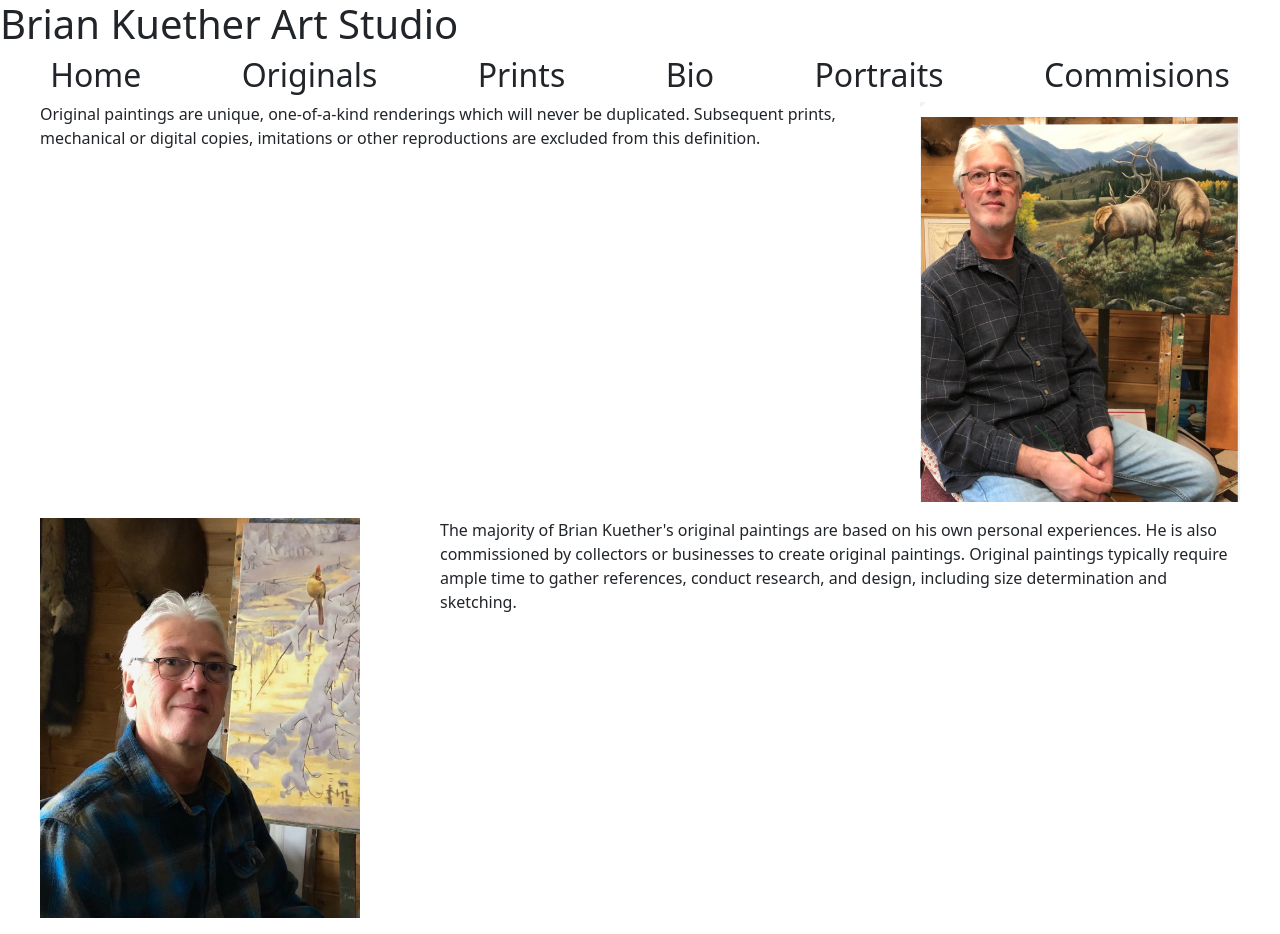
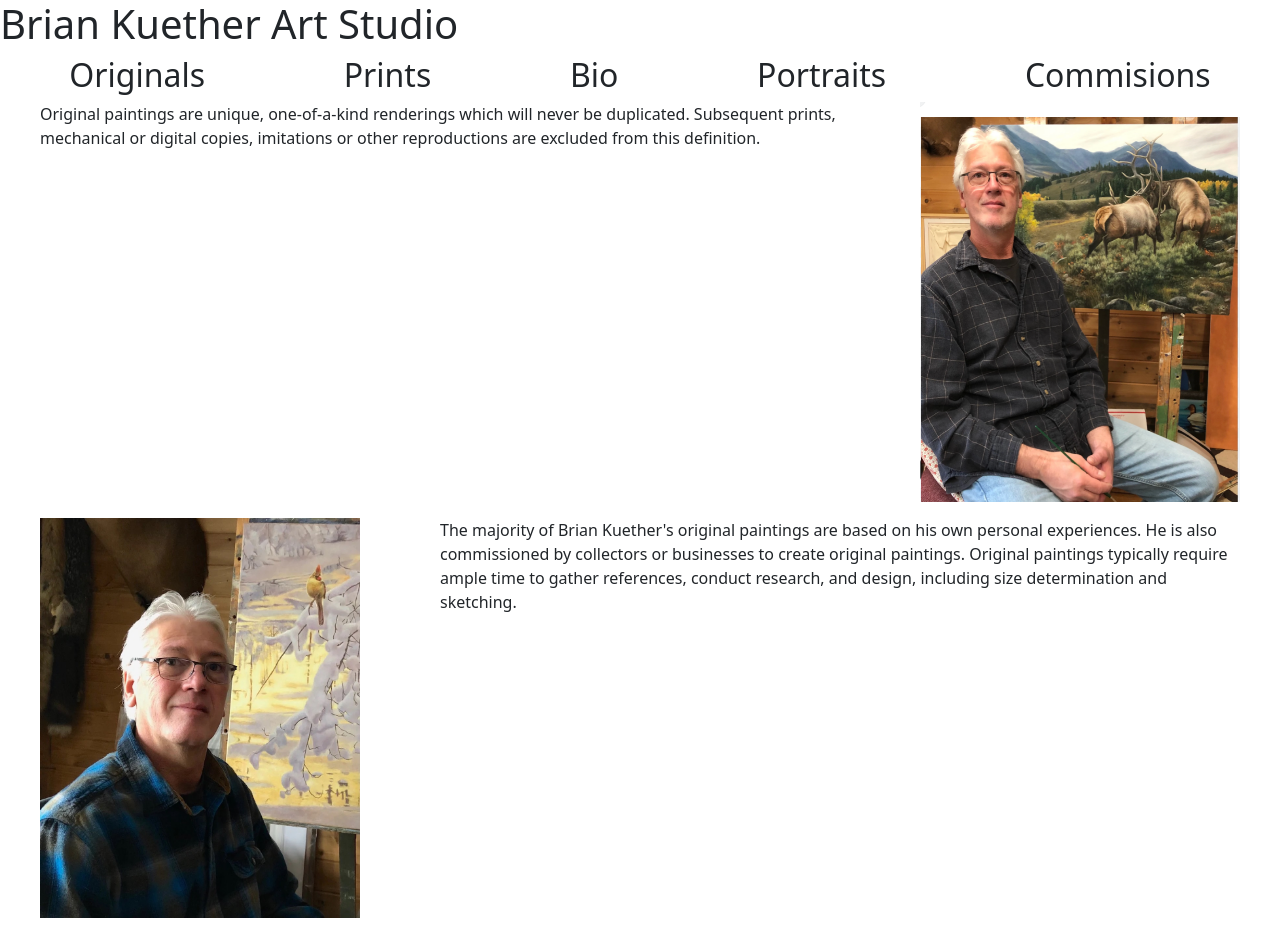
Before and after one commit to GWKuether/BrianKuetherArt, a React (Create React App) app in the folder frontend/: page / in a window 1280 px wide. Built offline with nearby package versions, Linux system fonts and the light colour scheme.

Commit message:
Moved Navigation to HomePage to Page Title + Removed Home Click in NavBar

```diff
--- a/frontend/src/App.js
+++ b/frontend/src/App.js
@@ -9,11 +9,23 @@ import OriginalsPage from './Pages/OriginalsPage/OriginalsPage';
 import PortraitsPage from './Pages/PortraitsPage/PortraitsPage';
 import PrintsPage from './Pages/PrintsPage/PrintsPage';
 import PiecePage from './Pages/PiecePage/PiecePage';
+import { useNavigate } from "react-router-dom";
 
 function App() {
+
+  const navigate = useNavigate();
+
+  const handleHomeClick = () => {
+      navigate("/");
+    };
+
+
+
+
+
   return (
     <div>
-      <h1>Brian Kuether Art Studio</h1>
+      <h1 onClick={() => handleHomeClick()}>Brian Kuether Art Studio</h1>
     <NavBar />
     <Routes>
       <Route path="/" element={<HomePage />} />
--- a/frontend/src/Components/NavBar/NavBar.jsx
+++ b/frontend/src/Components/NavBar/NavBar.jsx
@@ -3,11 +3,8 @@ import { useNavigate } from "react-router-dom";
 
 const NavBar = (props) => {
 
-    const navigate = useNavigate();
+      const navigate = useNavigate();
 
-    const handleHomeClick = () => {
-        navigate("/");
-      };
 
       const handleOriginalsClick = () => {
         navigate("/originals");
@@ -32,7 +29,6 @@ const NavBar = (props) => {
 
     return (
         <div style={{display: "flex", justifyContent: "space-around"}}>
-            <h2 onClick={() => handleHomeClick()}>Home</h2>
             <h2 onClick={() => handleOriginalsClick()}>Originals</h2>
             <h2 onClick={() => handlePrintsClick()}>Prints</h2>
             <h2 onClick={() => handleBioClick()}>Bio</h2>
```
